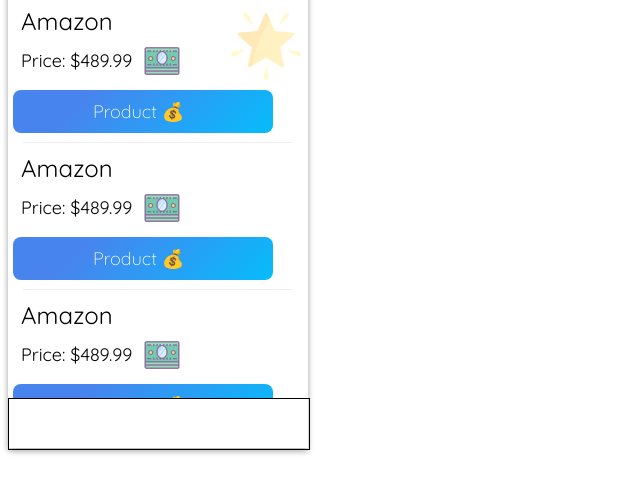
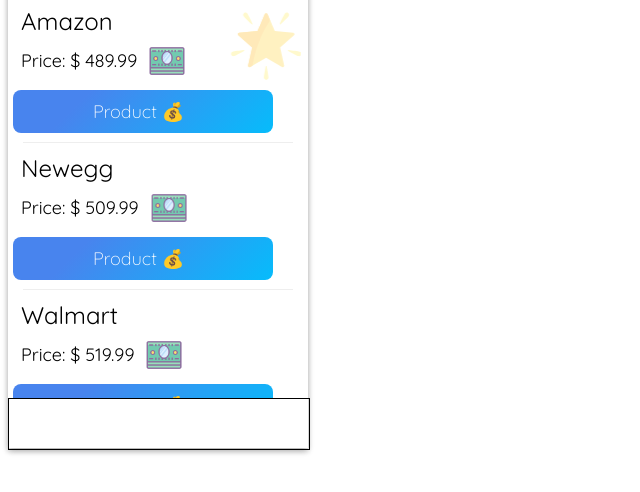
Before and after one commit to Mascerade/price-assist-server, a plain HTML site: page helpers/price_assist_gui/price-assist-gui-new.html in a window 1280 px wide. Shown: the part 60-552 px from the top of the page, without its empty margins (0-640 px from the left). Drawn offline with nearby package versions, Linux system fonts and the light colour scheme; a web font is replaced by a local one.

Commit message:
converted the gui to a vue app

```diff
--- a/helpers/price_assist_gui/price-assist-gui-new.html
+++ b/helpers/price_assist_gui/price-assist-gui-new.html
@@ -17,43 +17,18 @@
             <i class="material-icons pb-close" id="close-icon">close</i>
         </div>
 
-        <div id="content">
-            <div class="card">
+        <div id="content" >
+            <div class="card" v-for="retailer in retailerData">
                 <div class="inner-card">
-                    <p class="title">Amazon</p>
+                    <p class="title">{{retailer["title"]}}</p>
                     <div class="price-img-container">
-                        <p class="price">Price: $489.99</p>
+                        <p class="price">Price: $ {{retailer["price"]}}</p>
                         <img class="price-money-img" src="img/money_stack.png" alt="Money">
                     </div>
-                    <a class="product-button" href="http://www.timeless-apps.com/" target="_blank">Product 💰</a>
+                    <a class="product-button" :href="retailer['link']" target="_blank">Product 💰</a>
                 </div>
                 <hr>
             </div>
-
-            <div class="card">
-                <div class="inner-card">
-                    <p class="title">Amazon</p>
-                    <div class="price-img-container">
-                        <p class="price">Price: $489.99</p>
-                        <img class="price-money-img" src="img/money_stack.png" alt="">
-                    </div>
-                    <a class="product-button" href="http://www.timeless-apps.com/" target="_blank">Product 💰</a>
-                </div>
-                <hr>
-            </div>
-
-            <div class="card">
-                <div class="inner-card">
-                    <p class="title">Amazon</p>
-                    <div class="price-img-container">
-                        <p class="price">Price: $489.99</p>
-                        <img class="price-money-img" src="img/money_stack.png" alt="">
-                    </div>
-                    <a class="product-button" href="http://www.timeless-apps.com/" target="_blank">Product 💰</a>
-                </div>
-                <hr>
-            </div>
-
         </div>
 
         <div id="footer">
@@ -61,4 +36,6 @@
         </div>
     </div>
 </body>
+  <script src="https://cdn.jsdelivr.net/npm/vue/dist/vue.js"></script>
+  <script src="script.js" charset="utf-8"></script>
 </html>
--- /dev/null
+++ b/helpers/price_assist_gui/script.js
@@ -0,0 +1,11 @@
+var app = new Vue({
+  el: '#content',
+  data: {
+    retailerData: [
+      {'title': 'Amazon', 'price': 489.99, 'link': 'http://www.timeless-apps.com/'},
+      {'title': 'Newegg', 'price': 509.99, 'link': 'http://www.timeless-apps.com/'},
+      {'title': 'Walmart', 'price': 519.99, 'link': 'http://www.timeless-apps.com/'}
+    ]
+  },
+
+});
```
